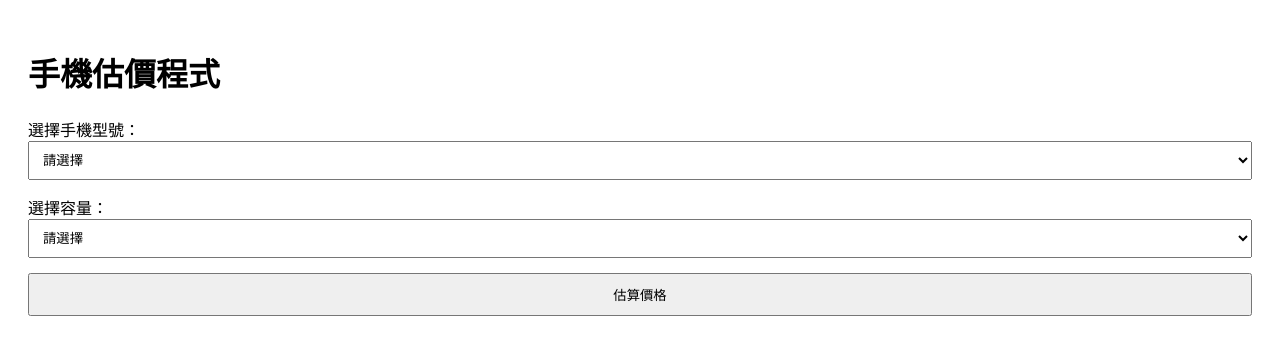
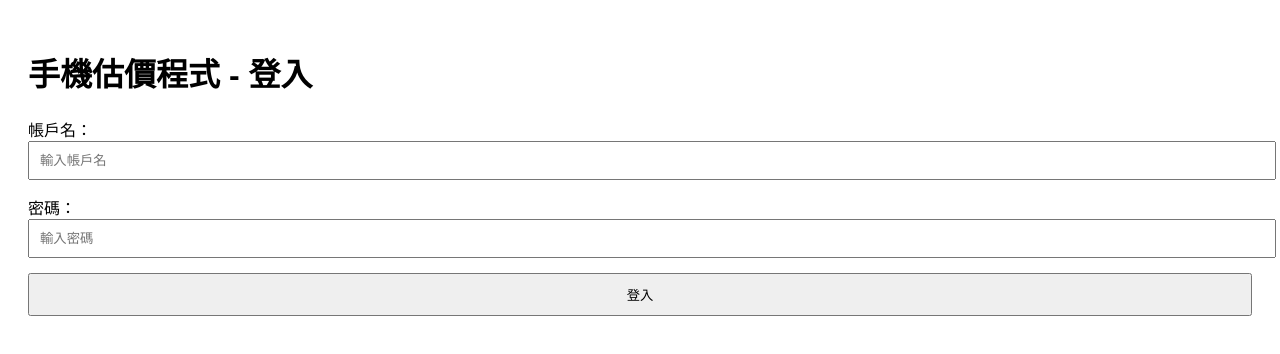
Before and after one commit to a1012430/-, a plain HTML site: page index.html in a window 1280 px wide. Drawn offline with Linux system fonts and the light colour scheme.

Commit message:
Add files via upload

```diff
--- a/index.html
+++ b/index.html
@@ -3,14 +3,26 @@
 <head>
   <meta charset="UTF-8">
   <meta name="viewport" content="width=device-width, initial-scale=1.0">
-  <title>手機估價程式</title>
+  <title>手機估價程式 - 登入</title>
   <style>
     body { font-family: Arial, sans-serif; padding: 20px; }
-    select, button { margin-bottom: 15px; padding: 10px; width: 100%; }
-    #result { margin-top: 20px; font-size: 1.2em; }
+    input, button { margin-bottom: 15px; padding: 10px; width: 100%; }
+    #loginMessage { margin-top: 20px; font-size: 1.2em; color: red; }
   </style>
 </head>
 <body>
+  <h1>手機估價程式 - 登入</h1>
+  <label for="username">帳戶名：</label>
+  <input type="text" id="username" placeholder="輸入帳戶名">
+
+  <label for="password">密碼：</label>
+  <input type="password" id="password" placeholder="輸入密碼">
+
+  <button onclick="login()">登入</button>
+  <div id="loginMessage"></div>
+
+  <!-- 估價程式頁面（默認隱藏） -->
+  <div id="app" style="display: none;">
     <h1>手機估價程式</h1>
     <label for="phoneModel">選擇手機型號：</label>
     <select id="phoneModel">
@@ -24,6 +36,7 @@
 
     <button onclick="calculatePrice()">估算價格</button>
     <div id="result"></div>
+  </div>
 
   <script>
     // JSON 數據
@@ -131,6 +144,26 @@
       ]
     };
 
+    // 登入功能
+    function login() {
+      const username = document.getElementById('username').value;
+      const password = document.getElementById('password').value;
+      const loginMessage = document.getElementById('loginMessage');
+
+      if (username === 'a1012430' && password === '0613') {
+        // 登入成功，顯示估價程式
+        document.getElementById('app').style.display = 'block';
+        document.querySelector('h1').style.display = 'none'; // 隱藏登入標題
+        document.getElementById('username').style.display = 'none';
+        document.getElementById('password').style.display = 'none';
+        document.querySelector('button').style.display = 'none';
+        loginMessage.innerHTML = '';
+      } else {
+        // 登入失敗，顯示錯誤訊息
+        loginMessage.innerHTML = '帳戶名或密碼錯誤，請重試！';
+      }
+    }
+
     // 動態生成型號下拉式選單
     const modelSelect = document.getElementById('phoneModel');
     const storageSelect = document.getElementById('phoneStorage');
```
Lines whose indentation alone changed are shown as unchanged.
